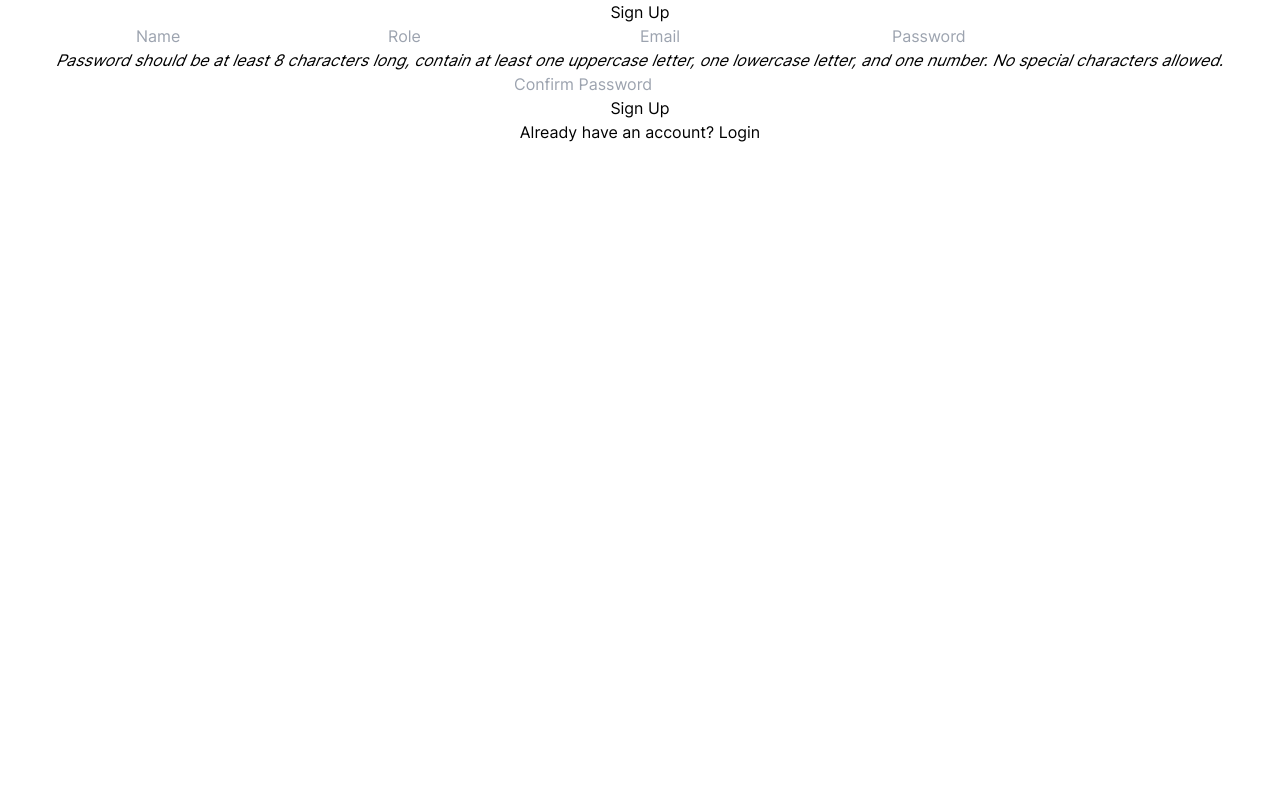
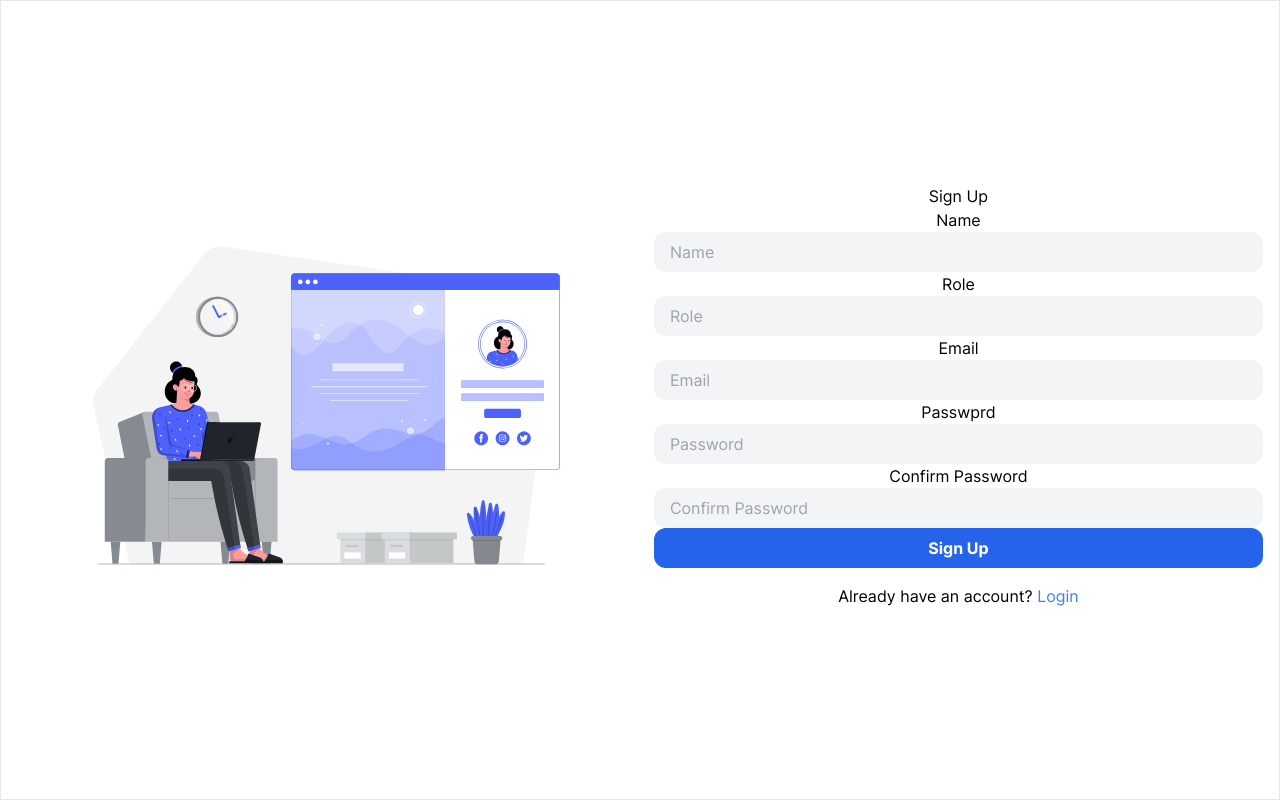
Before and after one commit to Yagi91/Bug-spy, a React (Create React App) app: page /auth in a window 1280 px wide. Both pictures are taken after a click on the button "Register". Built offline with nearby package versions, Linux system fonts and the light colour scheme.

Commit message:
style Login form and half-style registeration form

```diff
--- a/src/App.tsx
+++ b/src/App.tsx
@@ -13,7 +13,7 @@ import MyTicketsPage from "./Pages/MyTickets";
 function App() {
   return (
     <Router>
-      <main className="content App container font-inter">
+      <main className="App h-screen border font-inter">
         <Routes>
           {/* <Route path={["/login", "/auth", "register"]} element={<LoginPage />} /> */}
           {["/auth"].map((path) => (
--- a/src/Pages/Auth.tsx
+++ b/src/Pages/Auth.tsx
@@ -1,37 +1,15 @@
 import Auth from "../features/auth/auth";
-import { useAppSelector, useAppDispatch } from "../app/hooks";
-import {
-  changeAuthType as changeAuthTypeAction,
-  selectAuthType,
-} from "../features/auth/authSlice";
-// import { NavLink } from 'react-router-dom';
+import { useAppSelector } from "../app/hooks";
+import { selectAuthType } from "../features/auth/authSlice";
 
 export default function LoginPage() {
   // const [authType, setAuthType] = useState<string>("Login");
 
-  const dispatch = useAppDispatch();
   const authType = useAppSelector(selectAuthType);
 
   return (
-    <div>
+    <div className=" container mx-auto h-full ">
       <Auth authType={authType} />
-      <div>
-        {authType === "Login" ? (
-          <p>
-            Don't have an account?{" "}
-            <button onClick={() => dispatch(changeAuthTypeAction("Register"))}>
-              Register
-            </button>
-          </p>
-        ) : (
-          <p>
-            Already have an account?{" "}
-            <button onClick={() => dispatch(changeAuthTypeAction("Login"))}>
-              Login
-            </button>
-          </p>
-        )}
-      </div>
     </div>
   );
 }
--- a/src/features/auth/auth.tsx
+++ b/src/features/auth/auth.tsx
@@ -1,15 +1,21 @@
 import React, { useEffect } from "react";
 import LogIn from "./login";
 import Register from "./register";
-import { useAppSelector, useAppDispatch } from '../../app/hooks';
-import { loginUser, registerUser, selectStatus, error as errorAction } from "./authSlice";
+import person from "./images/user-login.svg";
+import { useAppSelector, useAppDispatch } from "../../app/hooks";
+import { changeAuthType as changeAuthTypeAction } from "./authSlice";
+import {
+  loginUser,
+  registerUser,
+  selectStatus,
+  error as errorAction,
+} from "./authSlice";
 
 interface Props {
   authType: string;
 }
 
 export default function Auth({ authType }: Props) {
-
   const authStatus = useAppSelector(selectStatus);
   const { error } = useAppSelector((state) => state.auth);
   const dispatch = useAppDispatch();
@@ -35,7 +41,9 @@ export default function Auth({ authType }: Props) {
     } else return console.log("Email or password is invalid");
   };
 
-  const handleRegisterForm = async (event: React.FormEvent<HTMLFormElement>) => {
+  const handleRegisterForm = async (
+    event: React.FormEvent<HTMLFormElement>
+  ) => {
     event.preventDefault();
     const name: string = event.currentTarget.fullName.value;
     const role: string = event.currentTarget.myRole.value;
@@ -45,9 +53,13 @@ export default function Auth({ authType }: Props) {
     const isPasswordValid = passwordFormatChecker(password);
     if (isPasswordValid && password === passwordCheck) {
       //Hit the backend and submit the form
-      dispatch(registerUser({ email: email.toLocaleLowerCase(), password, role, name }));
+      dispatch(
+        registerUser({ email: email.toLocaleLowerCase(), password, role, name })
+      );
     } else if (!isPasswordValid) {
-      errorAction("Password must be at least 8 characters long, contain at least one uppercase letter, one lowercase letter, and one number");
+      errorAction(
+        "Password must be at least 8 characters long, contain at least one uppercase letter, one lowercase letter, and one number"
+      );
       return;
     } else if (password !== passwordCheck) {
       errorAction("Passwords do not match");
@@ -59,14 +71,50 @@ export default function Auth({ authType }: Props) {
       dispatch(errorAction(""));
     }
     return;
-  }
-
+  };
   return (
-    <section>
-      {
-        authType === "Login" ? <LogIn handleSubmit={handleLogInForm} loginStatus={authStatus} error={error} handleChange={handleFormChange} /> : <Register handleSubmit={handleRegisterForm} handleChange={handleFormChange} registerStatus={authStatus} error={error} />
-      }
-
+    <section className=" flex h-full items-center gap-3 p-2">
+      <div className=" hidden w-1/2 sm:block">
+        <img src={person} alt="a person" />
+      </div>
+      <div className=" mx-auto w-3/4 p-2 sm:w-1/2 ">
+        {authType === "Login" ? (
+          <LogIn
+            handleSubmit={handleLogInForm}
+            loginStatus={authStatus}
+            error={error}
+            handleChange={handleFormChange}
+          />
+        ) : (
+          <Register
+            handleSubmit={handleRegisterForm}
+            handleChange={handleFormChange}
+            registerStatus={authStatus}
+            error={error}
+          />
+        )}
+        {authType === "Login" ? (
+          <p className="mt-2 p-2">
+            Don't have an account?{" "}
+            <button
+              className="text-primary-500"
+              onClick={() => dispatch(changeAuthTypeAction("Register"))}
+            >
+              Register
+            </button>
+          </p>
+        ) : (
+          <p className="mt-2 p-2">
+            Already have an account?{" "}
+            <button
+              className="text-primary-500"
+              onClick={() => dispatch(changeAuthTypeAction("Login"))}
+            >
+              Login
+            </button>
+          </p>
+        )}
+      </div>
     </section>
   );
 }
--- a/src/features/auth/login.tsx
+++ b/src/features/auth/login.tsx
@@ -18,24 +18,30 @@ export default function LogIn({
 
   if (isLoggedIn) return <h1>Login Success</h1>;
   return (
-    <form onSubmit={handleSubmit}>
-      <fieldset className="flex flex-col">
-        <legend>Login</legend>
+    <form onSubmit={handleSubmit} className="w-full">
+      <fieldset className="flex flex-col gap-5">
+        <label className="block w-full">
+          <span className="block text-left">Your email</span>
           <input
             type="email"
             name="email"
-          placeholder="Email"
+            placeholder="Enter your email"
             onChange={handleChange}
             required
+            className="simple-input w-full invalid:ring-red-300"
           />
+        </label>
+        <label className="block">
+          <span className="block text-left">Password</span>
           <input
             type="password"
             name="password"
-          placeholder="Password"
+            placeholder="Enter your password"
             onChange={handleChange}
             required
-          className="rounded-xl bg-gray-100 px-4 py-2 focus:outline-none focus:ring-4 focus:ring-primary-200"
+            className="simple-input w-full"
           />
+        </label>
         <button
           type="submit"
           disabled={isLoading}
--- a/src/features/auth/register.tsx
+++ b/src/features/auth/register.tsx
@@ -1,4 +1,4 @@
-import React from 'react';
+import React from "react";
 
 interface Props {
   handleSubmit: (event: React.FormEvent<HTMLFormElement>) => void;
@@ -7,21 +7,71 @@ interface Props {
   handleChange: (event: React.ChangeEvent<HTMLInputElement>) => void;
 }
 
-export default function Register({ handleSubmit, registerStatus, error, handleChange }: Props) {
-
+export default function Register({
+  handleSubmit,
+  registerStatus,
+  error,
+  handleChange,
+}: Props) {
   const isLoggedIn = registerStatus === "Success";
   const isLoading = registerStatus === "Loading";
 
-    if (isLoggedIn) return <h1>Sign Up Success</h1>
+  if (isLoggedIn) return <h1>Sign Up Success</h1>;
   return (
     <form onSubmit={handleSubmit}>
       <fieldset>
         <legend>Sign Up</legend>
-                <input type="text" name="fullName" placeholder="Name" required onChange={handleChange} minLength={1} maxLength={30} />
-                <input type="text" name="myRole" placeholder="Role" required onChange={handleChange} />
-                <input type="email" name="email" placeholder="Email" required onChange={handleChange} />
-                <input type="password" name="password" placeholder="Password" required minLength={8} maxLength={20} pattern="^(?=.*[a-z])(?=.*[A-Z])(?=.*\d)[a-zA-Z\d]{8,}$" onChange={handleChange} />
-                <div><em>Password should be at least 8 characters long, contain at least one uppercase letter, one lowercase letter, and one number. No special characters allowed.</em></div>
+        <label>
+            <span>Name</span>
+        <input
+          type="text"
+          name="fullName"
+          placeholder="Name"
+          required
+          onChange={handleChange}
+          minLength={1}
+          maxLength={30}
+          className="simple-input w-full"
+        />
+        </label>
+        <label>
+            <span>Role</span>
+        <input
+          type="text"
+          name="myRole"
+          placeholder="Role"
+          required
+          onChange={handleChange}
+          className="simple-input w-full"
+        />
+        </label>
+        <label>
+            <span>Email</span>
+        <input
+          type="email"
+          name="email"
+          placeholder="Email"
+          required
+          onChange={handleChange}
+          className="simple-input w-full"
+        />
+        </label>
+        <label>
+            <span>Passwprd</span>
+        <input
+          type="password"
+          name="password"
+          placeholder="Password"
+          required
+          minLength={8}
+          maxLength={20}
+          pattern="^(?=.*[a-z])(?=.*[A-Z])(?=.*\d)[a-zA-Z\d]{8,}$"
+          onChange={handleChange}
+          className="simple-input w-full"
+        />
+        </label>
+        <label>
+            <span>Confirm Password</span>
         <input
           type="password"
           name="password-check"
@@ -29,11 +79,14 @@ export default function Register({ handleSubmit, registerStatus, error, handleCh
           required
           minLength={8}
           maxLength={20}
+          className="simple-input w-full"
         />
+        </label>
         <div>{error}</div>
-                <button type="submit">Sign Up</button>
-                <div>{isLoading && "Loading..."}</div>
+        <button className="btn-primary w-full" type="submit">
+          {isLoading ? "Registering" : "Sign Up"}
+        </button>
       </fieldset>
     </form>
-    )
+  );
 }
--- a/src/index.css
+++ b/src/index.css
@@ -2,13 +2,30 @@
 @tailwind components;
 @tailwind utilities;
 
-
 @layer base {
   @font-face {
-    font-family: 'Inter Variable';
-    src: url('../src/assets/fonts/Inter-VariableFont_slnt\,wght.ttf');
+    font-family: "Inter Variable";
+    src: url("../src/assets/fonts/Inter-VariableFont_slnt\,wght.ttf");
   }
+}
 
+@layer components {
+  .simple-input {
+    @apply rounded-xl bg-gray-100 px-4 py-2 focus:outline-none focus:ring-2 focus:ring-primary-400;
+  }
+  .btn-primary{
+    @apply rounded-xl bg-primary-600 px-4 py-2 font-bold text-white hover:bg-primary-700 focus:outline-none focus:ring-4 focus:ring-primary-200;
+  }
+}
+
+*,
+*::before,
+*::after {
+  box-sizing: border-box;
+}
+* {
+  margin: 0;
+  padding: 0;
 }
 
 body {
@@ -16,8 +33,3 @@ body {
   -webkit-font-smoothing: antialiased;
   -moz-osx-font-smoothing: grayscale;
 }
-
-code {
-  font-family: source-code-pro, Menlo, Monaco, Consolas, 'Courier New',
-    monospace;
-}
```
Lines whose indentation alone changed are shown as unchanged.
